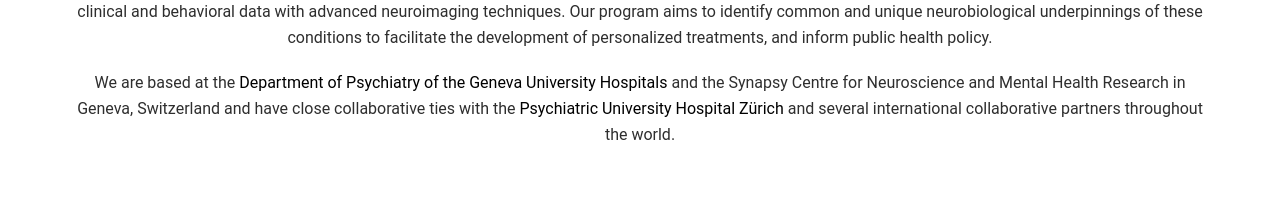
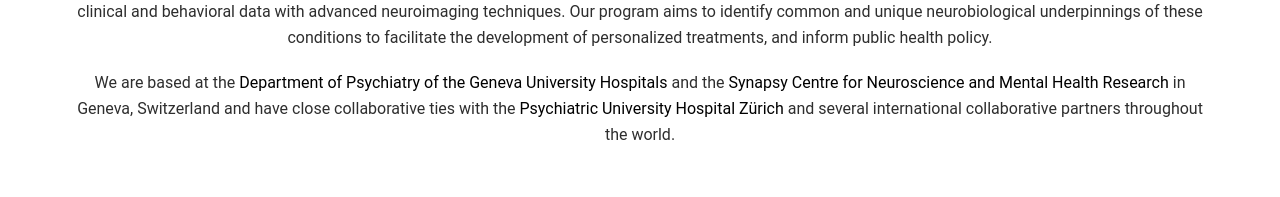
Before and after one commit to TMN-LAB/TMN-LAB.github.io, a plain HTML site: page index.html in a window 1280 px wide. Shown: the part 686-883 px from the top of the page. Drawn offline with Linux system fonts and the light colour scheme.

Commit message:
Update index.html

```diff
--- a/index.html
+++ b/index.html
@@ -64,7 +64,7 @@
 <section class="some-related-articles" id="about">
   <h1>Transdiagnostic Multimodal Neuroscience (TMN)</h1>
   <p>We are dedicated to advancing our understanding of psychosis and related disorders through a comprehensive and transdiagnostic approach that integrates clinical and behavioral data with advanced neuroimaging techniques. Our program aims to identify common and unique neurobiological underpinnings of these conditions to facilitate the development of personalized treatments, and inform public health policy.</p>
-  <p>We are based at the <a href="https://www.hug.ch/sante-mentale-psychiatrie">Department of Psychiatry of the Geneva University Hospitals</a> and the Synapsy Centre for Neuroscience and Mental Health Research in Geneva, Switzerland and have close collaborative ties with the <a href="https://www.pukzh.ch/"> Psychiatric University Hospital Zürich</a> and several international collaborative partners throughout the world.</p>
+  <p>We are based at the <a href="https://www.hug.ch/sante-mentale-psychiatrie">Department of Psychiatry of the Geneva University Hospitals</a> and the <a href="https://www.unige.ch/medecine/synapsycentre"> Synapsy Centre for Neuroscience and Mental Health Research</a> in Geneva, Switzerland and have close collaborative ties with the <a href="https://www.pukzh.ch/"> Psychiatric University Hospital Zürich</a> and several international collaborative partners throughout the world.</p>
 </section>
 
 
```
